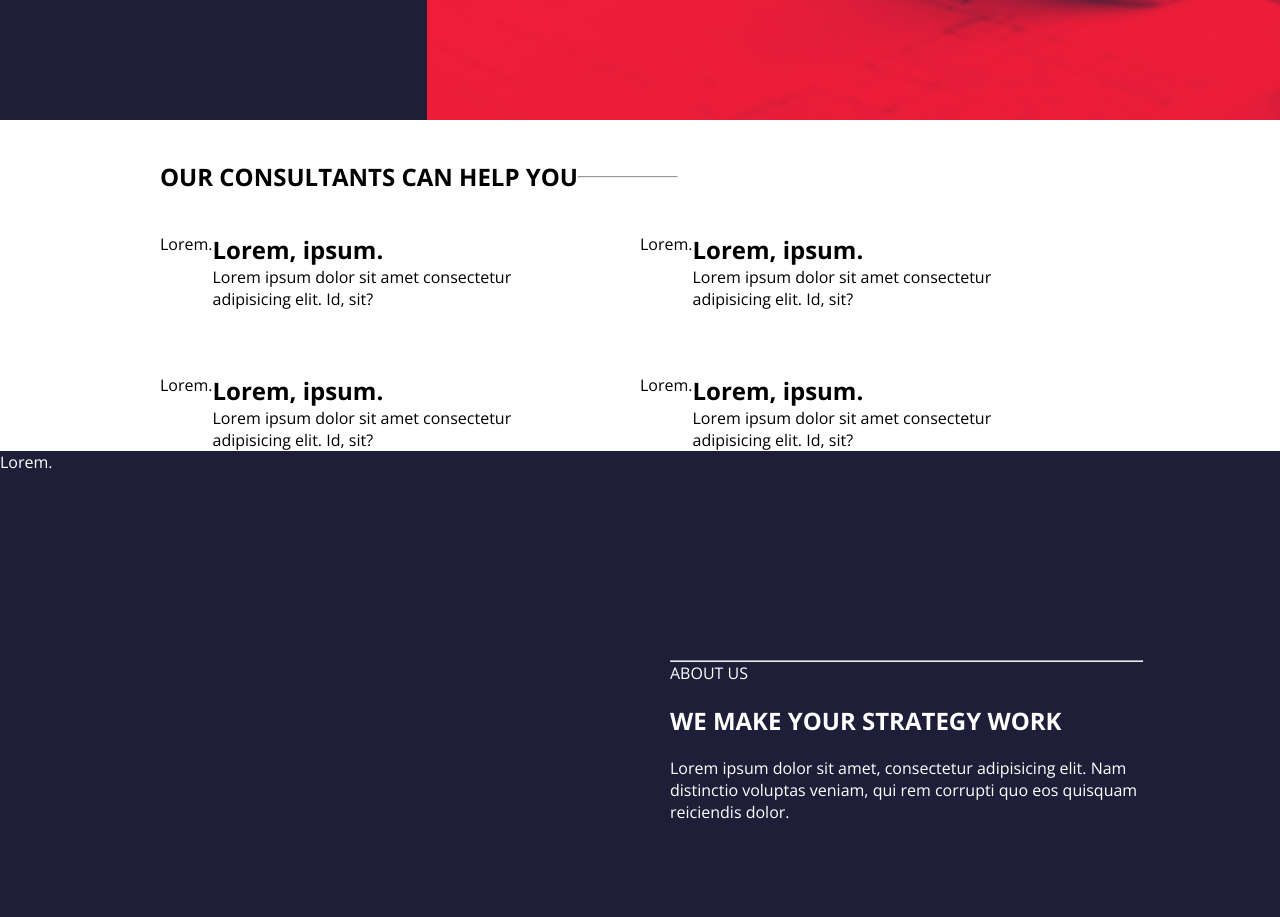
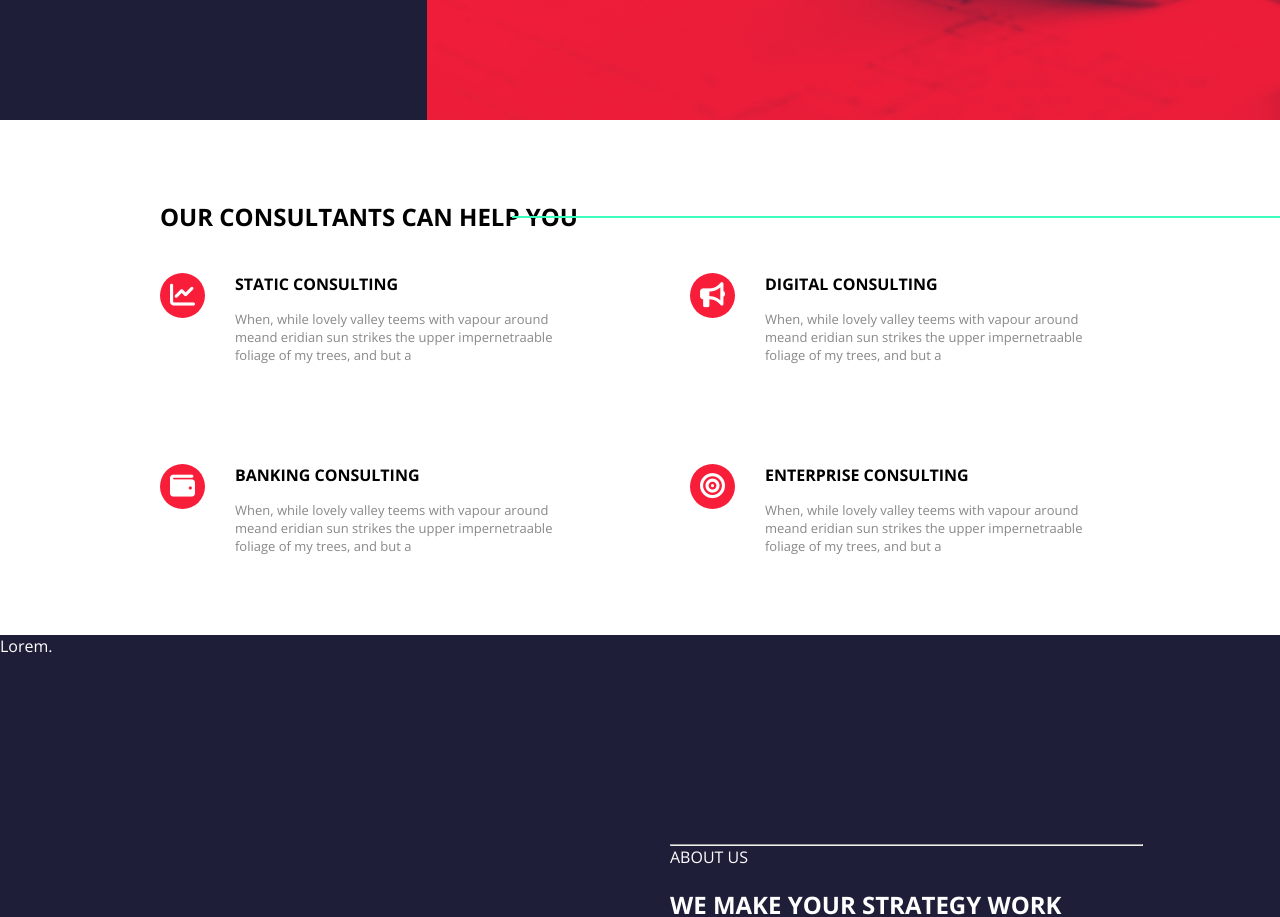
Before and after one commit to chrialge/proj-html-vuejs, a Vue app: page / in a window 1280 px wide. Shown: the part 880-1797 px from the top of the page. Built offline with nearby package versions, Linux system fonts and the light colour scheme.

Commit message:
add new component in mainapp(OurConsultation) and after add style at theOur consultation

```diff
--- a/src/assets/scss/Partial/_main.scss
+++ b/src/assets/scss/Partial/_main.scss
@@ -57,6 +57,7 @@
 #our-consultation{
     background-color: $phlox-bg-light;
     color: $phlox-text-dark;
+    padding: 80px 0;
 
     .container{
         max-width: 1400px;
@@ -64,25 +65,44 @@
         margin: auto;
 
         .title{
-            padding: 40px 0;
+            padding-bottom: 40px;
             display: flex;
             align-items: center;
 
-            hr{
-                color: $phlox-text-hover;
-                width: 100px;
-                height: 2px;
+            .width-long{
+                width: 60%;
+                position: absolute;
+                right: 0;
             }
         }
 
         .row{
             display: flex;
             flex-wrap: wrap;
-            gap: 4rem;
+            gap: 100px;
 
             .col-6{
-                width: calc(50% - 4rem);
+                width: calc(50% - 50px);
                 display: flex;
+
+                .icon > i{
+                    padding: 10px;
+                    background-color: $phlox-bg-btn-primary;
+                    border-radius: 50%;
+                    font-size: 25px;
+                    color: white;
+                    margin-right: 30px;
+
+                }
+
+                .info{
+
+                    p{
+                        padding-top: 15px;
+                        font-size: 13px;
+                        color: $phlox-text-paragraph;
+                    }
+                }
             }
 
         }
--- a/src/components/MainApp.vue
+++ b/src/components/MainApp.vue
@@ -1,10 +1,12 @@
 <script>
-import Jumbotron from './components-section/Jumbotron.vue'
+import Jumbotron from './components-section/Jumbotron.vue';
+import OurConsultation from './components-section/OurConsultation.vue';
 
 export default {
     name: 'MainApp',
-    components:{
+    components: {
         Jumbotron,
+        OurConsultation,
     },
     data() {
         return {
@@ -16,48 +18,10 @@ export default {
 
 <template>
 
-    <Jumbotron/>
+    <Jumbotron />
     <!-- /#jumbotron -->
 
-    <section id="our-consultation">
-        <div class="container">
-            <div class="title">
-                <h1>OUR CONSULTANTS CAN HELP YOU</h1>
-                <hr>
-            </div>
-            <div class="row">
-                <div class="col-6">
-                    <div class="left">Lorem.</div>
-                    <div class="right">
-                        <h1>Lorem, ipsum.</h1>
-                        <p>Lorem ipsum dolor sit amet consectetur adipisicing elit. Id, sit?</p>
-                    </div>
-                </div>
-                <div class="col-6">
-                    <div class="left">Lorem.</div>
-                    <div class="right">
-                        <h1>Lorem, ipsum.</h1>
-                        <p>Lorem ipsum dolor sit amet consectetur adipisicing elit. Id, sit?</p>
-                    </div>
-                </div>
-                <div class="col-6">
-                    <div class="left">Lorem.</div>
-                    <div class="right">
-                        <h1>Lorem, ipsum.</h1>
-                        <p>Lorem ipsum dolor sit amet consectetur adipisicing elit. Id, sit?</p>
-                    </div>
-                </div>
-                <div class="col-6">
-                    <div class="left">Lorem.</div>
-                    <div class="right">
-                        <h1>Lorem, ipsum.</h1>
-                        <p>Lorem ipsum dolor sit amet consectetur adipisicing elit. Id, sit?</p>
-                    </div>
-                </div>
-            </div>
-        </div>
-
-    </section>
+    <OurConsultation/>
     <!-- /#our-consultation -->
 
     <section id="about-us">
--- /dev/null
+++ b/src/components/components-section/OurConsultation.vue
@@ -0,0 +1,45 @@
+<script>
+export default {
+    name: 'OurConsultation',
+    data() {
+        return {
+            dataConsulting: [
+                {icon: '<i class="fa-solid fa-chart-line"></i>', title:'STATIC CONSULTING'},
+                {icon: '<i class="fa-solid fa-bullhorn"></i>', title:'DIGITAL CONSULTING'},
+                {icon: '<i class="fa-solid fa-wallet"></i>', title:'BANKING CONSULTING'},
+                {icon: '<i class="fa-solid fa-bullseye"></i>', title:'ENTERPRISE CONSULTING'},
+
+            ]
+        }
+    }
+}
+</script>
+
+<template>
+
+    <section id="our-consultation">
+        <div class="container">
+            <div class="title">
+                <h1>OUR CONSULTANTS CAN HELP YOU</h1>
+                <div class="separeted_small width-long"></div>
+            </div>
+            <div class="row">
+                <div class="col-6" v-for="consulting in dataConsulting">
+                    <div class="icon" v-html="consulting.icon">
+                    </div>
+                    <div class="info">
+                        <h4>{{ consulting.title }}</h4>
+                        <p>
+                            When, while lovely valley teems with vapour around meand eridian sun strikes the upper impernetraable foliage of my trees, and but a
+                        </p>
+                    </div>
+                </div>
+            </div>
+        </div>
+
+    </section>
+</template>
+
+
+
+<style></style>
```
